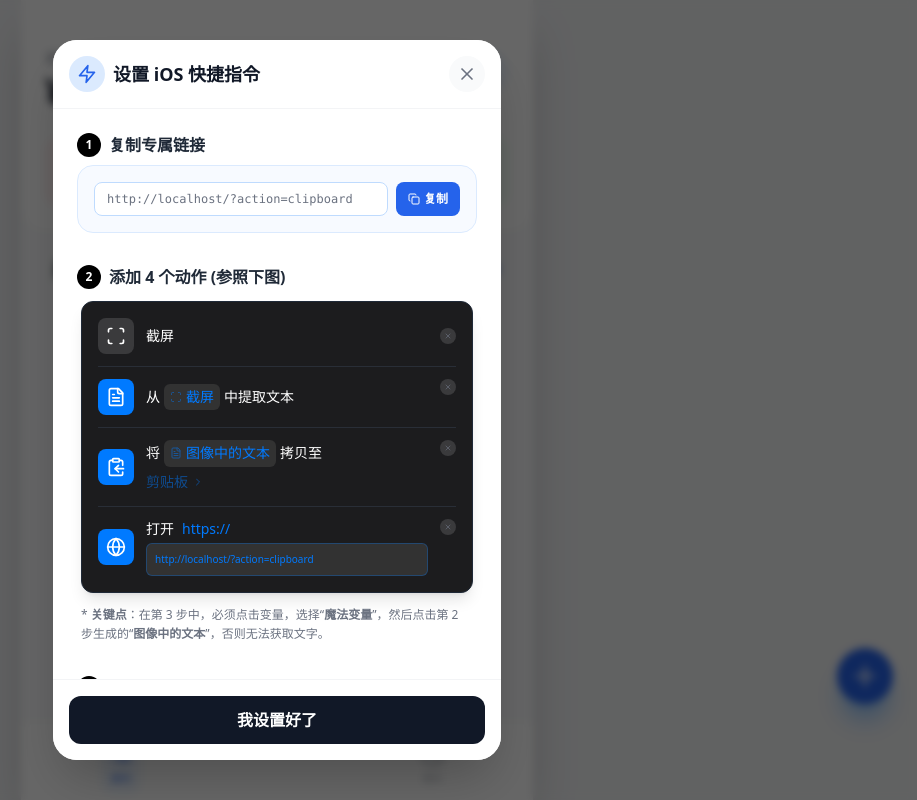
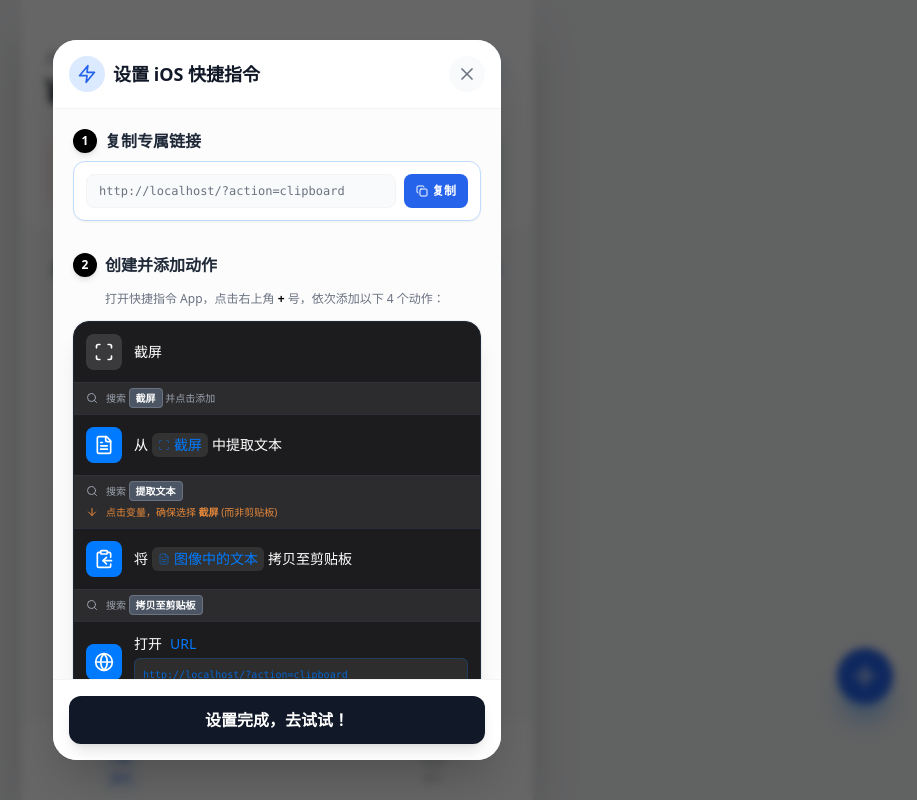
Before and after one commit to Yooandiamo/Expense-tracker, a React (Vite) app: page / in a window 1280 px wide. Both pictures are taken after a click on the button 848 px from the left and 72 px from the top of the page. Shown: the whole page, without its empty margins (363-1280 px from the left). Built offline with nearby package versions, Linux system fonts and the light colour scheme.

Commit message:
feat(shortcut): Update shortcut guide UI and icons
Refactored the shortcut guide component to improve its user interface and update icons for clarity. This includes visual enhancements and more intuitive icon selections to better guide users through the setup process.

```diff
--- a/components/ShortcutGuide.tsx
+++ b/components/ShortcutGuide.tsx
@@ -1,5 +1,5 @@
 import React, { useState } from 'react';
-import { X, Copy, Zap, CheckCircle, Globe, FileText, ClipboardCopy, Scan, ChevronRight } from 'lucide-react';
+import { X, Copy, Zap, CheckCircle, Search, ArrowDown, Scan, FileText, ClipboardCopy, Globe } from 'lucide-react';
 
 interface Props {
   onClose: () => void;
@@ -9,7 +9,6 @@ export const ShortcutGuide: React.FC<Props> = ({ onClose }) => {
   const [copied, setCopied] = useState(false);
 
   const baseUrl = window.location.origin + window.location.pathname;
-  // 核心：这个 URL 包含了 ?action=clipboard 参数，是快捷指令唯一需要知道的信息
   const shortcutActionUrl = `${baseUrl}?action=clipboard`;
 
   const copyToClipboard = () => {
@@ -36,18 +35,17 @@ export const ShortcutGuide: React.FC<Props> = ({ onClose }) => {
         </div>
 
         {/* Content */}
-        <div className="p-6 overflow-y-auto no-scrollbar flex-1">
+        <div className="p-5 overflow-y-auto no-scrollbar flex-1 bg-gray-50/50">
             <div className="space-y-8">
 
               {/* Step 1: Copy URL */}
               <div className="space-y-2">
                 <div className="flex items-center gap-2 mb-1">
-                   <span className="bg-black text-white w-6 h-6 rounded-full flex items-center justify-center text-xs font-bold">1</span>
+                   <span className="bg-black text-white w-6 h-6 rounded-full flex items-center justify-center text-xs font-bold shadow-md">1</span>
                    <h3 className="font-bold text-gray-800">复制专属链接</h3>
                 </div>
-                <div className="relative border border-blue-100 bg-blue-50/50 rounded-2xl p-4">
-                  <div className="flex gap-2">
-                    <div className="flex-1 bg-white border border-blue-200 rounded-lg px-3 py-2 text-xs text-gray-500 font-mono truncate select-all">
+                <div className="bg-white border border-blue-200 rounded-xl p-3 flex gap-2 shadow-sm">
+                  <div className="flex-1 bg-gray-50 border border-gray-100 rounded-lg px-3 py-2 text-xs text-gray-500 font-mono truncate select-all">
                     {shortcutActionUrl}
                   </div>
                   <button
@@ -59,38 +57,45 @@ export const ShortcutGuide: React.FC<Props> = ({ onClose }) => {
                   </button>
                 </div>
               </div>
-              </div>
 
-              {/* Step 2: Create Shortcut (Visual Match) */}
+              {/* Step 2: Create Shortcut (Hybrid: Visual + Instructions) */}
               <div className="space-y-3">
                 <div className="flex items-center gap-2">
-                   <span className="bg-black text-white w-6 h-6 rounded-full flex items-center justify-center text-xs font-bold">2</span>
-                   <h3 className="font-bold text-gray-800">添加 4 个动作 (参照下图)</h3>
+                   <span className="bg-black text-white w-6 h-6 rounded-full flex items-center justify-center text-xs font-bold shadow-md">2</span>
+                   <h3 className="font-bold text-gray-800">创建并添加动作</h3>
                 </div>
+                <p className="text-xs text-gray-500 ml-8 mb-1 leading-relaxed">
+                   打开快捷指令 App，点击右上角 <span className="font-bold text-black">+</span> 号，依次添加以下 4 个动作：
+                </p>
 
-                {/* Simulated iOS Shortcut UI (Dark Mode to match screenshot) */}
-                <div className="bg-[#1C1C1E] rounded-xl p-4 space-y-3 shadow-lg border border-gray-800 font-sans mx-1">
+                {/* Dark Mode Container */}
+                <div className="bg-[#1C1C1E] rounded-2xl overflow-hidden shadow-xl border border-gray-800 ring-1 ring-black/5 font-sans">
 
                     {/* Action 1: Screenshot */}
-                    <div className="flex items-center gap-3 border-b border-gray-700/50 pb-3">
+                    <div className="relative border-b border-gray-700/50 group">
+                        {/* Visual */}
+                        <div className="p-3 flex items-center gap-3">
                             <div className="bg-[#3A3A3C] p-2 rounded-lg">
                                 <Scan className="w-5 h-5 text-white" />
                             </div>
                             <span className="text-white font-medium text-sm">截屏</span>
-                        <div className="ml-auto">
-                            <div className="w-4 h-4 bg-[#3A3A3C] rounded-full flex items-center justify-center">
-                                <X className="w-2 h-2 text-gray-500" />
                         </div>
+                        {/* Instruction */}
+                        <div className="bg-[#2C2C2E] px-3 py-2 flex items-center gap-2 text-[10px] text-gray-400 border-t border-gray-700/30">
+                            <Search className="w-3 h-3" />
+                            <span>搜索 <span className="text-white font-bold bg-gray-600 px-1.5 py-0.5 rounded border border-gray-500">截屏</span> 并点击添加</span>
                         </div>
                     </div>
 
                     {/* Action 2: Extract Text */}
-                    <div className="flex items-center gap-3 border-b border-gray-700/50 pb-3">
+                    <div className="relative border-b border-gray-700/50 group">
+                        {/* Visual */}
+                        <div className="p-3 flex items-center gap-3">
                             <div className="bg-[#007AFF] p-2 rounded-lg">
                                 <FileText className="w-5 h-5 text-white" />
                             </div>
                             <div className="flex-1">
-                            <div className="text-white text-sm font-medium leading-relaxed flex flex-wrap items-center">
+                                <div className="text-white text-sm font-medium flex flex-wrap items-center">
                                     <span>从</span>
                                     <span className="text-[#007AFF] bg-[#323232] px-1.5 py-0.5 rounded-[6px] mx-1 flex items-center gap-1">
                                        <Scan className="w-3 h-3 opacity-50" /> 截屏
@@ -98,77 +103,81 @@ export const ShortcutGuide: React.FC<Props> = ({ onClose }) => {
                                     <span>中提取文本</span>
                                 </div>
                             </div>
-                         <div className="ml-auto self-start">
-                            <div className="w-4 h-4 bg-[#3A3A3C] rounded-full flex items-center justify-center">
-                                <X className="w-2 h-2 text-gray-500" />
+                        </div>
+                        {/* Instruction */}
+                        <div className="bg-[#2C2C2E] px-3 py-2 space-y-1.5 border-t border-gray-700/30">
+                            <div className="flex items-center gap-2 text-[10px] text-gray-400">
+                                <Search className="w-3 h-3" />
+                                <span>搜索 <span className="text-white font-bold bg-gray-600 px-1.5 py-0.5 rounded border border-gray-500">提取文本</span></span>
+                            </div>
+                            <div className="flex items-center gap-2 text-[10px] text-orange-400/90">
+                                <ArrowDown className="w-3 h-3" />
+                                <span>点击变量，确保选择 <b>截屏</b> (而非剪贴板)</span>
                             </div>
                         </div>
                     </div>
 
                     {/* Action 3: Copy to Clipboard */}
-                    <div className="flex items-center gap-3 border-b border-gray-700/50 pb-3">
+                    <div className="relative border-b border-gray-700/50 group">
+                        {/* Visual */}
+                        <div className="p-3 flex items-center gap-3">
                             <div className="bg-[#007AFF] p-2 rounded-lg">
                                 <ClipboardCopy className="w-5 h-5 text-white" />
                             </div>
                             <div className="flex-1">
-                            <div className="text-white text-sm font-medium leading-relaxed">
-                                <div className="flex flex-wrap items-center gap-1 mb-1">
+                                <div className="text-white text-sm font-medium flex flex-wrap items-center">
                                     <span>将</span>
-                                    <span className="text-[#007AFF] bg-[#323232] px-1.5 py-0.5 rounded-[6px] flex items-center gap-1">
+                                    <span className="text-[#007AFF] bg-[#323232] px-1.5 py-0.5 rounded-[6px] mx-1 flex items-center gap-1">
                                        <FileText className="w-3 h-3 opacity-50" /> 图像中的文本
                                     </span>
-                                    <span>拷贝至</span>
-                                </div>
-                                <div className="flex items-center gap-1 mt-1 text-[#007AFF]">
-                                    <span className="opacity-50">剪贴板</span>
-                                    <ChevronRight className="w-3 h-3 opacity-50" />
+                                    <span>拷贝至剪贴板</span>
                                 </div>
                             </div>
                         </div>
-                         <div className="ml-auto self-start">
-                            <div className="w-4 h-4 bg-[#3A3A3C] rounded-full flex items-center justify-center">
-                                <X className="w-2 h-2 text-gray-500" />
-                            </div>
+                        {/* Instruction */}
+                        <div className="bg-[#2C2C2E] px-3 py-2 flex items-center gap-2 text-[10px] text-gray-400 border-t border-gray-700/30">
+                            <Search className="w-3 h-3" />
+                            <span>搜索 <span className="text-white font-bold bg-gray-600 px-1.5 py-0.5 rounded border border-gray-500">拷贝至剪贴板</span></span>
                         </div>
                     </div>
 
                     {/* Action 4: Open URL */}
-                    <div className="flex items-center gap-3">
+                    <div className="relative group">
+                        {/* Visual */}
+                        <div className="p-3 flex items-center gap-3">
                             <div className="bg-[#007AFF] p-2 rounded-lg">
                                 <Globe className="w-5 h-5 text-white" />
                             </div>
                             <div className="flex-1 overflow-hidden">
                                 <div className="text-white text-sm font-medium mb-1 flex items-center gap-2">
                                     <span>打开</span>
-                                <span className="text-[#007AFF]">https://</span>
+                                    <span className="text-[#007AFF]">URL</span>
                                 </div>
-                            <div className="text-[#007AFF] text-[10px] bg-[#323232] p-2 rounded-[6px] truncate border border-[#007AFF]/30">
+                                <div className="text-[#007AFF] text-[10px] bg-[#323232] p-2 rounded-[6px] truncate border border-[#007AFF]/30 opacity-80 font-mono">
                                     {shortcutActionUrl}
                                 </div>
                             </div>
-                         <div className="ml-auto self-start">
-                            <div className="w-4 h-4 bg-[#3A3A3C] rounded-full flex items-center justify-center">
-                                <X className="w-2 h-2 text-gray-500" />
                         </div>
+                        {/* Instruction */}
+                        <div className="bg-[#2C2C2E] px-3 py-2 flex items-center gap-2 text-[10px] text-gray-400 border-t border-gray-700/30">
+                            <Search className="w-3 h-3" />
+                            <span>搜索 <span className="text-white font-bold bg-gray-600 px-1.5 py-0.5 rounded border border-gray-500">打开 URL</span> 并粘贴链接</span>
                         </div>
                     </div>
 
                 </div>
-                <p className="text-xs text-gray-500 px-1 leading-relaxed">
-                    * <b>关键点</b>：在第 3 步中，必须点击变量，选择“<b>魔法变量</b>”，然后点击第 2 步生成的“<b>图像中的文本</b>”，否则无法获取文字。
-                </p>
               </div>
 
               {/* Step 3: Back Tap */}
               <div className="space-y-2">
                 <div className="flex items-center gap-2">
-                   <span className="bg-black text-white w-6 h-6 rounded-full flex items-center justify-center text-xs font-bold">3</span>
-                   <h3 className="font-bold text-gray-800">绑定“轻点背面”</h3>
+                   <span className="bg-black text-white w-6 h-6 rounded-full flex items-center justify-center text-xs font-bold shadow-md">3</span>
+                   <h3 className="font-bold text-gray-800">设置敲一敲</h3>
                 </div>
-                <div className="bg-gray-50 p-3 rounded-xl text-xs text-gray-600 space-y-1 leading-6 border border-gray-100">
-                    <p>1. 打开 iPhone <b>设置</b> → <b>辅助功能</b>。</p>
-                    <p>2. 点击 <b>触控</b> → 底部 <b>轻点背面</b>。</p>
-                    <p>3. 选择 <b>轻点两下</b> → 选中刚才创建的快捷指令。</p>
+                <div className="bg-white p-4 rounded-xl text-xs text-gray-600 space-y-1.5 leading-relaxed border border-gray-200 shadow-sm">
+                    <p>1. 打开 iPhone <b>设置</b> &gt; <b>辅助功能</b>。</p>
+                    <p>2. 点击 <b>触控</b> &gt; 滑到底部 <b>轻点背面</b>。</p>
+                    <p>3. 选择 <b>轻点两下</b> &gt; 在列表中勾选刚才新建的快捷指令。</p>
                 </div>
               </div>
 
@@ -176,8 +185,8 @@ export const ShortcutGuide: React.FC<Props> = ({ onClose }) => {
         </div>
 
         <div className="p-4 border-t border-gray-100 bg-white">
-          <button onClick={onClose} className="w-full bg-gray-900 text-white font-bold py-3 rounded-xl hover:bg-black transition-colors">
-            我设置好了
+          <button onClick={onClose} className="w-full bg-gray-900 text-white font-bold py-3 rounded-xl hover:bg-black transition-colors shadow-lg active:scale-95">
+            设置完成，去试试！
           </button>
         </div>
       </div>
```
Lines whose indentation alone changed are shown as unchanged.
